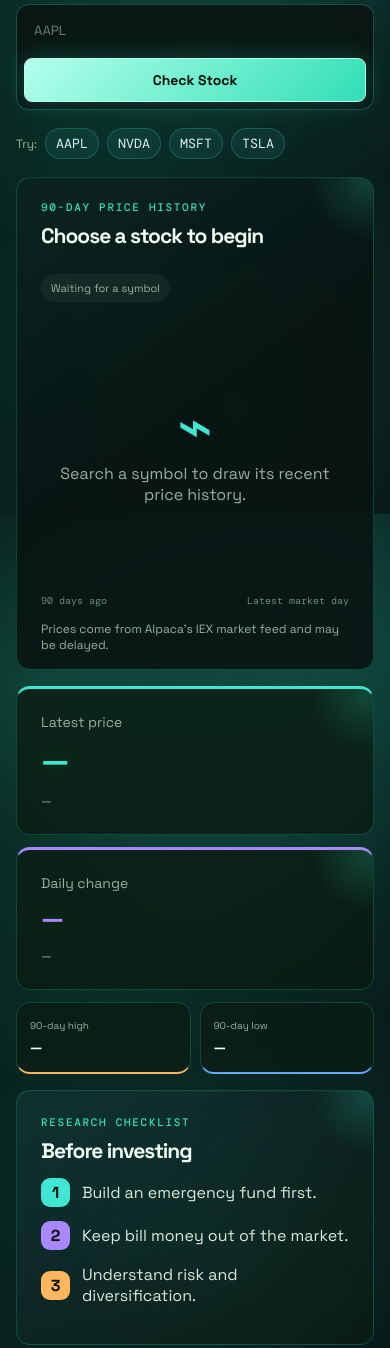
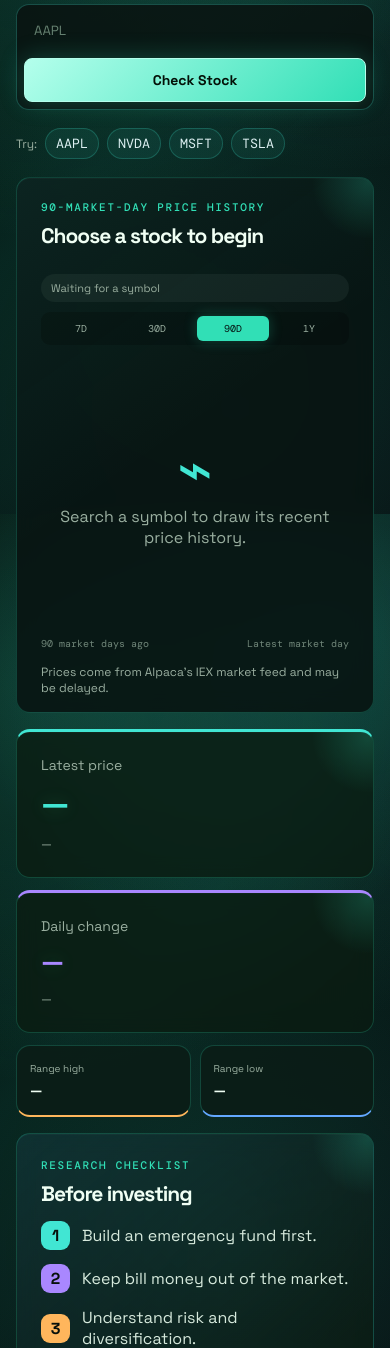
Before and after one commit to Rygar7/Table4, a FastAPI app: page /stocks in a window 390 px wide; the page is wider, and only the part inside the window is pictured. Shown: the part 330-1678 px from the top of that part. Run offline with FastAPI, Linux system fonts and the light colour scheme.

Commit message:
Add interactive stock chart ranges

```diff
--- a/static/style.css
+++ b/static/style.css
@@ -1240,3 +1240,49 @@ main::before {
 @media (max-width: 760px) {
   .plan-input-summary { grid-template-columns: 1fr 1fr; }
 }
+
+/* Interactive stock chart controls */
+.chart-tools { display: flex; align-items: flex-end; gap: 10px; flex-direction: column; }
+.range-controls { display: flex; gap: 4px; padding: 4px; background: rgba(0, 0, 0, .2); border-radius: 9px; }
+.range-controls button {
+  min-width: 38px;
+  padding: 6px 8px;
+  color: var(--muted);
+  font-family: "DM Mono", monospace;
+  font-size: 10px;
+  background: transparent;
+  border: 0;
+  border-radius: 6px;
+  cursor: pointer;
+}
+.range-controls button:hover { color: var(--green-light); }
+.range-controls button.selected { color: #04110f; background: var(--green); box-shadow: 0 0 13px rgba(var(--theme-rgb), .25); }
+#stock-chart { cursor: crosshair; touch-action: none; user-select: none; }
+#chart-cursor line { stroke: rgba(240, 255, 244, .55); stroke-width: 1; stroke-dasharray: 4 5; }
+#chart-cursor[hidden] { display: none; }
+#chart-cursor circle { stroke: #06100d; stroke-width: 3; filter: drop-shadow(0 0 7px currentColor); }
+#chart-cursor circle.up { fill: var(--cyan); color: var(--cyan); }
+#chart-cursor circle.down { fill: var(--coral); color: var(--coral); }
+.chart-tooltip {
+  position: absolute;
+  z-index: 3;
+  min-width: 116px;
+  padding: 9px 11px;
+  text-align: center;
+  pointer-events: none;
+  background: rgba(3, 12, 10, .94);
+  border: 1px solid rgba(65, 230, 211, .35);
+  border-radius: 9px;
+  box-shadow: 0 10px 26px rgba(0, 0, 0, .42);
+  transform: translateX(-50%);
+}
+.chart-tooltip[hidden] { display: none; }
+.chart-tooltip strong, .chart-tooltip span { display: block; }
+.chart-tooltip strong { color: var(--cyan); font-size: 15px; }
+.chart-tooltip span { margin-top: 3px; color: var(--muted); font-size: 9px; }
+.drag-hint { margin: 8px 0 0; color: var(--cyan); font-size: 10px; text-align: center; }
+
+@media (max-width: 600px) {
+  .chart-tools { width: 100%; align-items: stretch; }
+  .range-controls button { flex: 1; }
+}
--- a/templates/stocks.html
+++ b/templates/stocks.html
@@ -32,10 +32,18 @@
   <article class="panel chart-panel">
     <div class="chart-heading">
       <div>
-        <p class="label">90-DAY PRICE HISTORY</p>
+        <p id="chart-range-label" class="label">90-MARKET-DAY PRICE HISTORY</p>
         <h2 id="quote-heading">Choose a stock to begin</h2>
       </div>
-      <div id="trend-badge" class="trend-badge neutral">Waiting for a symbol</div>
+      <div class="chart-tools">
+        <div id="trend-badge" class="trend-badge neutral">Waiting for a symbol</div>
+        <div class="range-controls" aria-label="Chart time range">
+          <button type="button" data-days="7">7D</button>
+          <button type="button" data-days="30">30D</button>
+          <button type="button" data-days="90" class="selected">90D</button>
+          <button type="button" data-days="365">1Y</button>
+        </div>
+      </div>
     </div>
     <div id="chart-wrap" class="chart-wrap empty-chart">
       <svg id="stock-chart" viewBox="0 0 760 280" role="img" aria-label="Historical closing-price chart">
@@ -44,10 +52,13 @@
           <linearGradient id="chart-fill-down" x1="0" y1="0" x2="0" y2="1"><stop offset="0" stop-color="#ff6f91" stop-opacity=".40"/><stop offset="1" stop-color="#ff6f91" stop-opacity="0"/></linearGradient>
         </defs>
         <g id="chart-grid"></g><path id="chart-area"></path><path id="chart-line"></path><g id="chart-points"></g>
+        <g id="chart-cursor" hidden><line y1="20" y2="256"></line><circle r="6"></circle></g>
       </svg>
+      <div id="chart-tooltip" class="chart-tooltip" hidden><strong>—</strong><span>—</span></div>
       <div id="chart-empty" class="chart-empty"><span>⌁</span><p>Search a symbol to draw its recent price history.</p></div>
     </div>
-    <div id="chart-axis" class="chart-axis"><span>90 days ago</span><span>Latest market day</span></div>
+    <div id="chart-axis" class="chart-axis"><span id="axis-start">90 market days ago</span><span>Latest market day</span></div>
+    <p id="drag-hint" class="drag-hint" hidden>Drag across the graph to inspect each closing price.</p>
     <p id="quote-status" class="chart-caption">Prices come from Alpaca’s IEX market feed and may be delayed.</p>
   </article>
 
@@ -63,8 +74,8 @@
       <span id="quote-feed">—</span>
     </article>
     <div class="mini-stat-grid">
-      <article class="mini-stat high-stat"><span>90-day high</span><strong id="period-high">—</strong></article>
-      <article class="mini-stat low-stat"><span>90-day low</span><strong id="period-low">—</strong></article>
+      <article class="mini-stat high-stat"><span id="period-high-label">Range high</span><strong id="period-high">—</strong></article>
+      <article class="mini-stat low-stat"><span id="period-low-label">Range low</span><strong id="period-low">—</strong></article>
     </div>
   </aside>
 </section>
@@ -97,6 +108,9 @@
   const result = document.getElementById("quote-result");
   const insightButton = document.getElementById("ask-nemotron");
   let currentSymbol = "";
+  let selectedDays = 90;
+  let chartState = null;
+  let draggingChart = false;
 
   const currency = (value) => new Intl.NumberFormat("en-US", {
     style: "currency", currency: "USD", maximumFractionDigits: 2,
@@ -113,6 +127,7 @@
     const y = value => top + (high - value) / Math.max(high - low, 1) * (height - top - bottom);
     const line = closes.map((value, index) => `${index ? "L" : "M"}${x(index).toFixed(1)},${y(value).toFixed(1)}`).join(" ");
     const isUp = closes.at(-1) >= closes[0];
+    chartState = { bars, closes, x, y, left, right, width, isUp };
     document.getElementById("chart-line").setAttribute("d", line);
     document.getElementById("chart-line").setAttribute("class", isUp ? "chart-line up" : "chart-line down");
     const area = `${line} L${x(closes.length - 1).toFixed(1)},${height - bottom} L${left},${height - bottom} Z`;
@@ -141,8 +156,54 @@
     const periodChange = (closes.at(-1) / closes[0] - 1) * 100;
     const badge = document.getElementById("trend-badge");
     badge.className = `trend-badge ${periodChange >= 0 ? "positive" : "negative"}`;
-    badge.textContent = `${periodChange >= 0 ? "↗" : "↘"} ${Math.abs(periodChange).toFixed(1)}% over shown period`;
+    badge.textContent = `${periodChange >= 0 ? "↗" : "↘"} ${Math.abs(periodChange).toFixed(1)}% over ${closes.length} market days`;
+    document.getElementById("chart-range-label").textContent = `${selectedDays === 365 ? "1-YEAR" : `${selectedDays}-MARKET-DAY`} PRICE HISTORY`;
+    document.getElementById("axis-start").textContent = `${closes.length} market days ago`;
+    document.getElementById("period-high-label").textContent = `${selectedDays === 365 ? "1-year" : `${selectedDays}-day`} high`;
+    document.getElementById("period-low-label").textContent = `${selectedDays === 365 ? "1-year" : `${selectedDays}-day`} low`;
+    document.getElementById("drag-hint").hidden = false;
+    document.getElementById("chart-cursor").hidden = true;
+    document.getElementById("chart-tooltip").hidden = true;
   }
+
+  function inspectChart(event) {
+    if (!chartState) return;
+    const svg = document.getElementById("stock-chart");
+    const rect = svg.getBoundingClientRect();
+    const pointerX = Math.max(0, Math.min(rect.width, event.clientX - rect.left));
+    const svgX = pointerX / rect.width * chartState.width;
+    const plotWidth = chartState.width - chartState.left - chartState.right;
+    const ratio = Math.max(0, Math.min(1, (svgX - chartState.left) / plotWidth));
+    const index = Math.round(ratio * (chartState.closes.length - 1));
+    const pointX = chartState.x(index); const pointY = chartState.y(chartState.closes[index]);
+    const cursor = document.getElementById("chart-cursor");
+    const cursorLine = cursor.querySelector("line"); const cursorPoint = cursor.querySelector("circle");
+    cursorLine.setAttribute("x1", pointX); cursorLine.setAttribute("x2", pointX);
+    cursorPoint.setAttribute("cx", pointX); cursorPoint.setAttribute("cy", pointY);
+    cursorPoint.setAttribute("class", chartState.isUp ? "up" : "down"); cursor.hidden = false;
+    const tooltip = document.getElementById("chart-tooltip");
+    tooltip.querySelector("strong").textContent = currency(chartState.closes[index]);
+    tooltip.querySelector("span").textContent = new Date(chartState.bars[index].timestamp).toLocaleDateString("en-US", { month: "short", day: "numeric", year: "numeric" });
+    tooltip.style.left = `${Math.max(58, Math.min(rect.width - 58, pointerX))}px`;
+    tooltip.style.top = `${Math.max(4, event.clientY - rect.top - 66)}px`;
+    tooltip.hidden = false;
+  }
+
+  const chart = document.getElementById("stock-chart");
+  chart.addEventListener("pointerdown", event => {
+    draggingChart = true; chart.setPointerCapture(event.pointerId); inspectChart(event); event.preventDefault();
+  });
+  chart.addEventListener("pointermove", event => {
+    if (draggingChart || event.pointerType === "mouse") inspectChart(event);
+  });
+  chart.addEventListener("pointerup", event => { draggingChart = false; chart.releasePointerCapture(event.pointerId); });
+  chart.addEventListener("pointercancel", () => { draggingChart = false; });
+
+  document.querySelectorAll("[data-days]").forEach(button => button.addEventListener("click", () => {
+    selectedDays = Number(button.dataset.days);
+    document.querySelectorAll("[data-days]").forEach(item => item.classList.toggle("selected", item === button));
+    if (currentSymbol) form.requestSubmit();
+  }));
 
   document.querySelectorAll("[data-symbol]").forEach(button => button.addEventListener("click", () => {
     symbolInput.value = button.dataset.symbol;
@@ -160,7 +221,7 @@
     try {
       const [quoteResponse, historyResponse] = await Promise.all([
         fetch(`/api/v1/stocks/${encodeURIComponent(symbol)}`),
-        fetch(`/api/v1/stocks/${encodeURIComponent(symbol)}/history?days=90`),
+        fetch(`/api/v1/stocks/${encodeURIComponent(symbol)}/history?days=${selectedDays}`),
       ]);
       const data = await quoteResponse.json();
       const history = await historyResponse.json();
```
Also changed, not shown: README.md.
